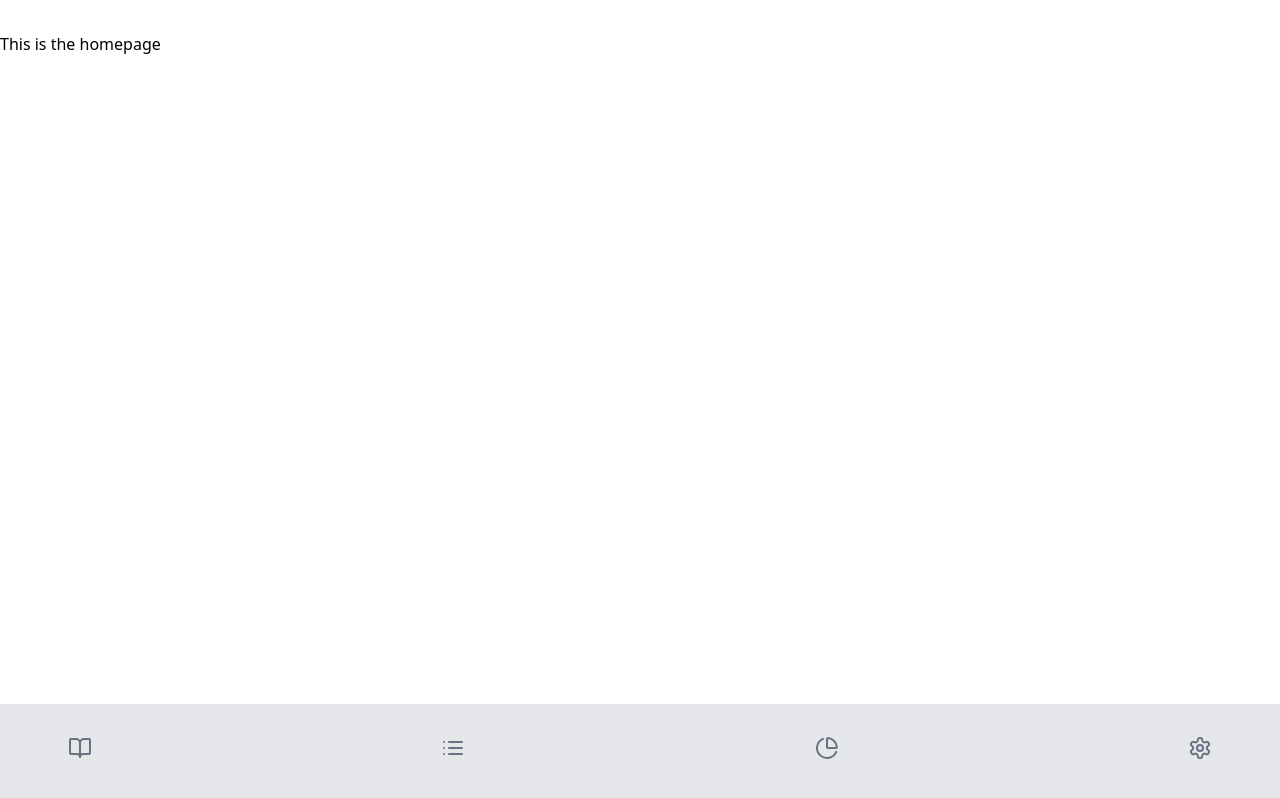
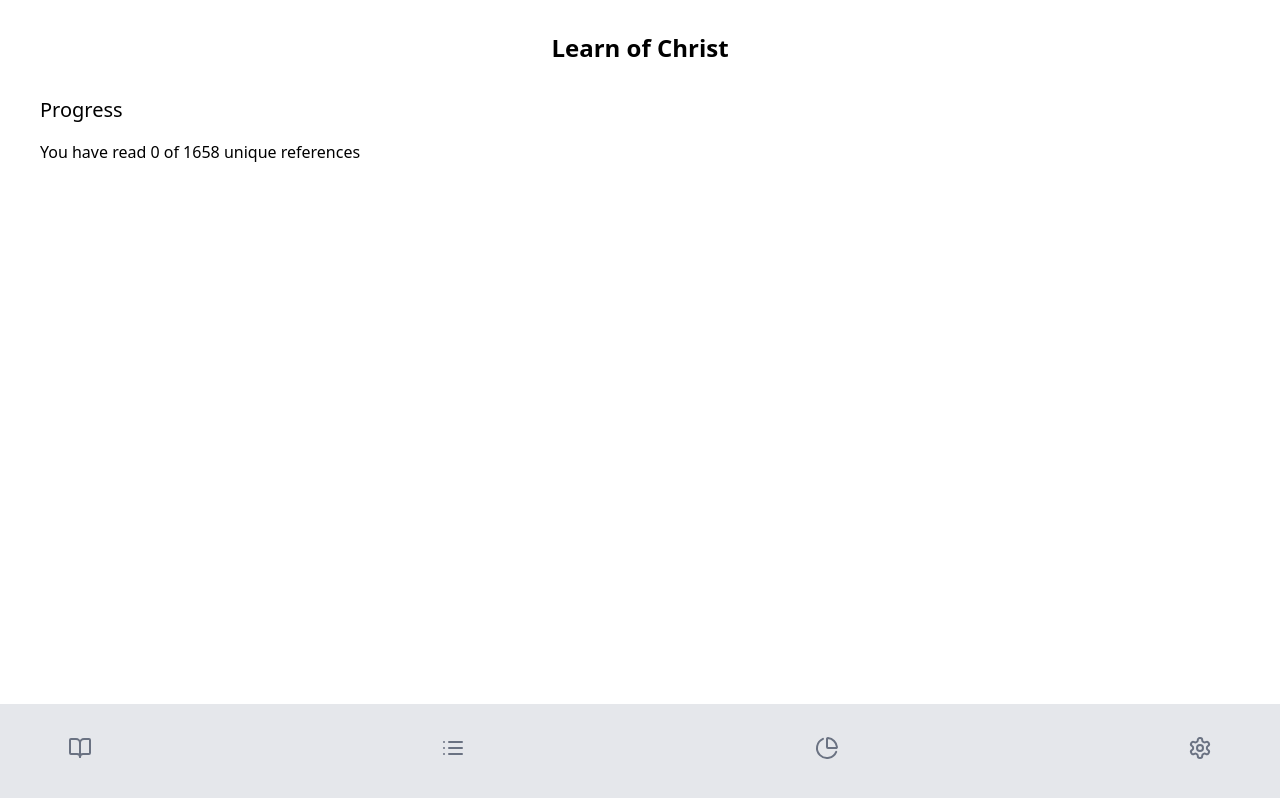
Before and after one commit to trevorkbond/LearnOfChrist, a Next.js app in the folder web/: page / in a window 1280 px wide. Built offline with nearby package versions, Linux system fonts and the light colour scheme; no server answers; the database is empty.

Commit message:
Make a homepage that at least does something

```diff
--- a/web/src/app/page.tsx
+++ b/web/src/app/page.tsx
@@ -1,3 +1,29 @@
-export default function Home() {
-  return <div>This is the homepage</div>;
+import { createClient } from "@/utils/supabase/server";
+
+export default async function Home() {
+  async function getNumRead() {
+    const supabase = await createClient();
+    const { count, error } = await supabase
+      .from("user_reference")
+      .select("*", { count: "exact", head: true });
+
+    if (error) throw error;
+    return count;
+  }
+
+  const numRead = await getNumRead();
+
+  return (
+    <>
+      <div className="text-center">
+        <p className="text-2xl font-bold">Learn of Christ</p>
+      </div>
+      <div className="px-10">
+        <p className="text-xl mt-8">Progress</p>
+        <p className="mt-4">
+          You have read {numRead!} of 1658 unique references
+        </p>
+      </div>
+    </>
+  );
 }
--- a/web/src/model/supabase.ts
+++ b/web/src/model/supabase.ts
@@ -246,6 +246,29 @@ export type Database = {
         };
         Relationships: [];
       };
+      user_reference: {
+        Row: {
+          reference_id: number;
+          user_id: string;
+        };
+        Insert: {
+          reference_id: number;
+          user_id?: string;
+        };
+        Update: {
+          reference_id?: number;
+          user_id?: string;
+        };
+        Relationships: [
+          {
+            foreignKeyName: "user_reference_reference_id_fkey";
+            columns: ["reference_id"];
+            isOneToOne: false;
+            referencedRelation: "reference";
+            referencedColumns: ["reference_id"];
+          }
+        ];
+      };
       work: {
         Row: {
           work: string | null;
```
Also changed, not shown: web/public/sw.js.
